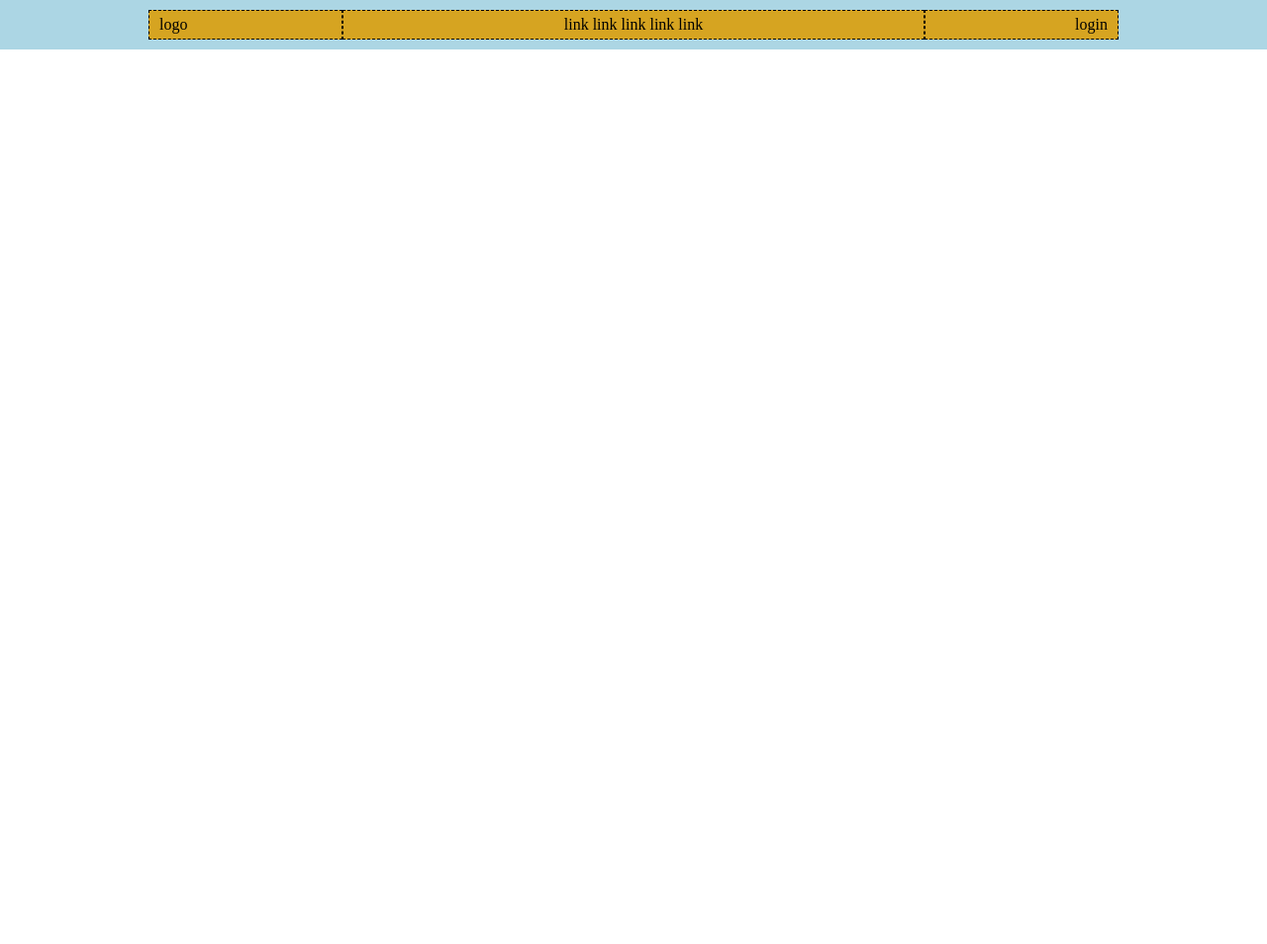
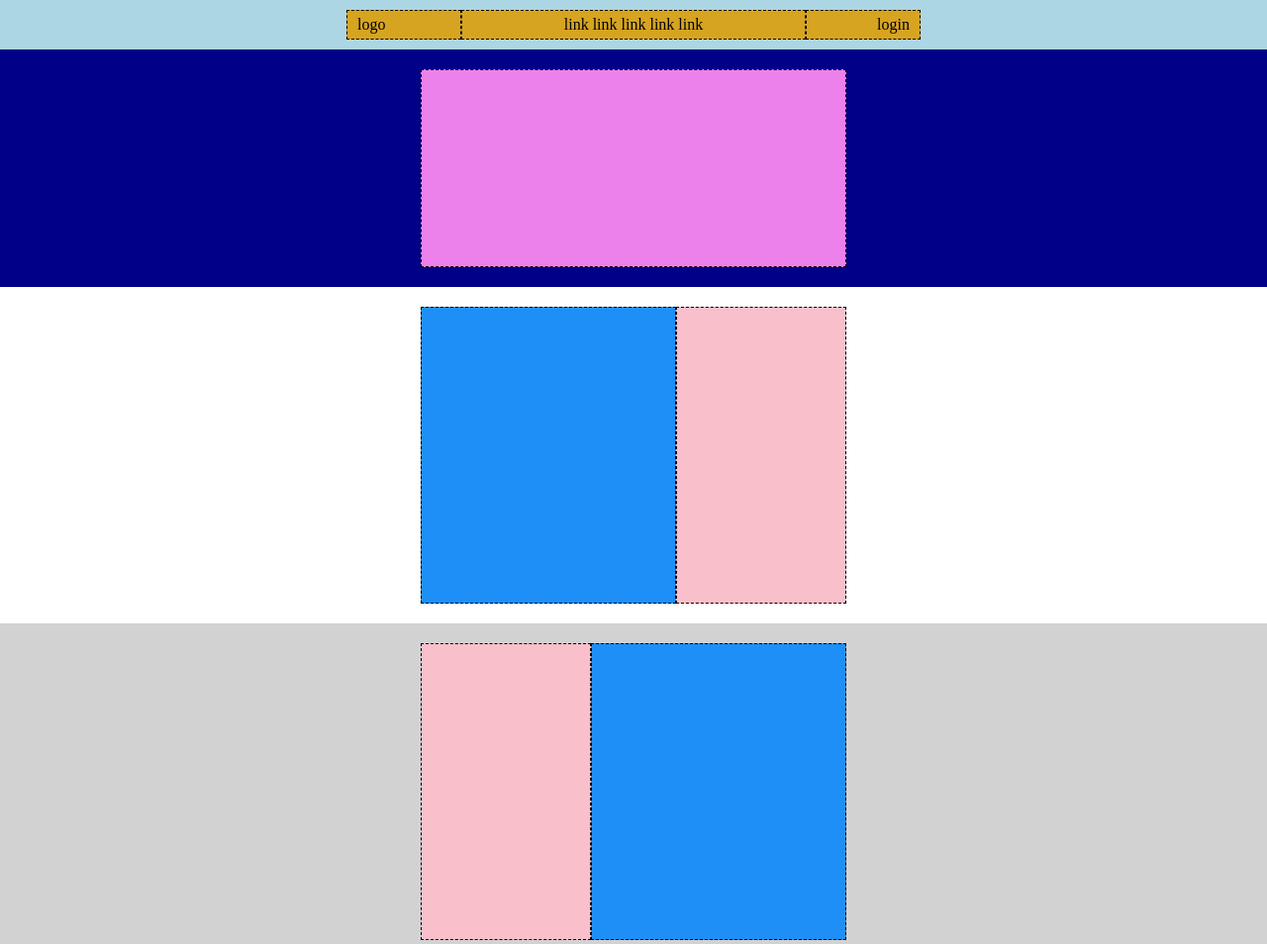
Before and after one commit to MarcoProstamo/htmlcss-struttura-discord, a plain HTML site: page index.html in a window 1280 px wide. Shown: the top 954 px of the page at 99% size. Before the commit the page ends 800 px from the top, so only its background shows below. Drawn offline with Linux system fonts and the light colour scheme.

Commit message:
Add → Added Main

```diff
--- a/css/style.css
+++ b/css/style.css
@@ -6,21 +6,17 @@
   padding: 0;
 }
 
-img {
-  max-width: 100%;
-}
-
 /* Utils */
 
 .container {
-  width: 1000px;
+  width: 600px;
   max-width: 100%;
   padding: 0 10px;
   margin: 0 auto;
 }
 
 .container-sm {
-  width: 800px;
+  width: 450px;
   max-width: 100%;
   padding: 0 10px;
   margin: 0 auto;
@@ -30,8 +26,16 @@ img {
   width: 20%;
 }
 
+.col-40 {
+  width: 40%;
+}
+
 .col-60 {
   width: 60%;
+}
+
+.col-100 {
+  width: 100%;
 }
 
 .dashed-border {
@@ -42,17 +46,57 @@ img {
   padding: 5px 10px;
 }
 
+.row {
+  display: flex;
+  justify-content: space-between;
+}
+
+.height-200 {
+  height: 200px;
+}
+
+.height-300 {
+  height: 300px;
+}
+
+.height-400 {
+  height: 400px;
+}
+/* Palette */
+
+.bg-orange {
+  background-color: #d6a421;
+}
+
+.bg-blue {
+  background-color: #010088;
+}
+
+.bg-pink {
+  background-color: #ec81eb;
+}
+
+.bg-lightblue {
+  background-color: #1e8ff7;
+}
+
+.bg-lightpink {
+  background-color: #f9bfcb;
+}
+
+.bg-gray {
+  background-color: #d2d2d2;
+}
+
+.bg-green {
+  background-color: #228822;
+}
+
 /* Header */
 
 .main-header {
   background-color: #acd6e4;
   padding: 10px 0;
-}
-
-.row {
-  background-color: #d6a421;
-  display: flex;
-  justify-content: space-between;
 }
 
 li {
@@ -68,3 +112,7 @@ li {
 }
 
 /* Main */
+
+.section-spacing {
+  padding: 20px 0;
+}
--- a/index.html
+++ b/index.html
@@ -11,7 +11,7 @@
   <body>
     <header class="main-header">
       <div class="container">
-        <div class="row">
+        <div class="row bg-orange">
           <div class="padding dashed-border col-20">logo</div>
           <nav class="padding dashed-border col-60">
             <ul class="links">
@@ -27,7 +27,50 @@
       </div>
     </header>
 
-    <main></main>
+    <main>
+      <section class="section-spacing bg-blue">
+        <div class="container-sm">
+          <div class="row height-200">
+            <div class="col-100 bg-pink dashed-border"></div>
+          </div>
+        </div>
+      </section>
+
+      <section class="section-spacing">
+        <div class="container-sm">
+          <div class="row height-300">
+            <div class="col-60 bg-lightblue dashed-border"></div>
+            <div class="col-40 bg-lightpink dashed-border"></div>
+          </div>
+        </div>
+      </section>
+
+      <section class="section-spacing bg-gray">
+        <div class="container-sm">
+          <div class="row height-300">
+            <div class="col-40 bg-lightpink dashed-border"></div>
+            <div class="col-60 bg-lightblue dashed-border"></div>
+          </div>
+        </div>
+      </section>
+
+      <section class="section-spacing">
+        <div class="container-sm">
+          <div class="row height-300">
+            <div class="col-60 bg-lightblue dashed-border"></div>
+            <div class="col-40 bg-lightpink dashed-border"></div>
+          </div>
+        </div>
+      </section>
+
+      <section class="section-spacing bg-gray">
+        <div class="container-sm">
+          <div class="row height-400">
+            <div class="col-100 bg-green dashed-border"></div>
+          </div>
+        </div>
+      </section>
+    </main>
 
     <footer></footer>
   </body>
```
